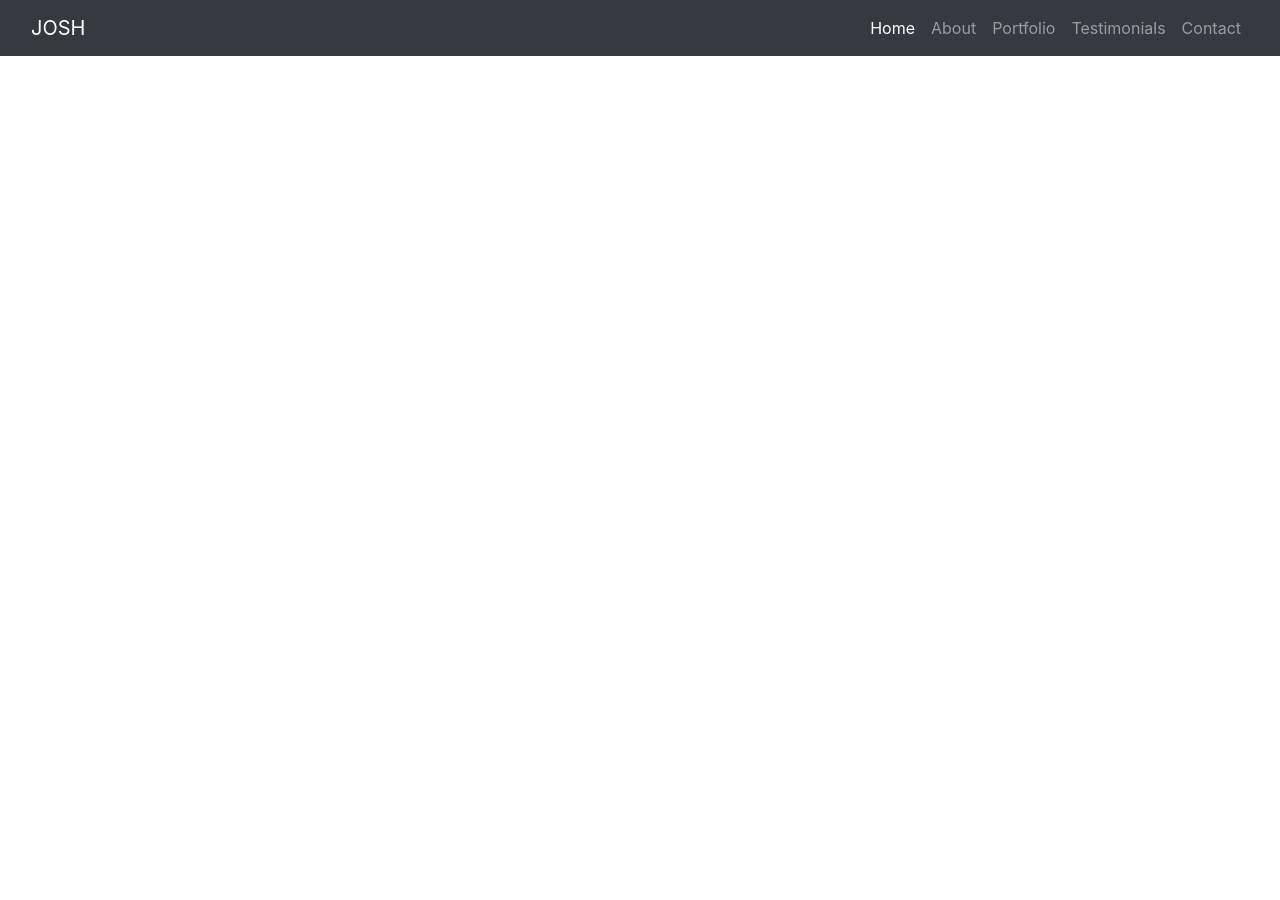
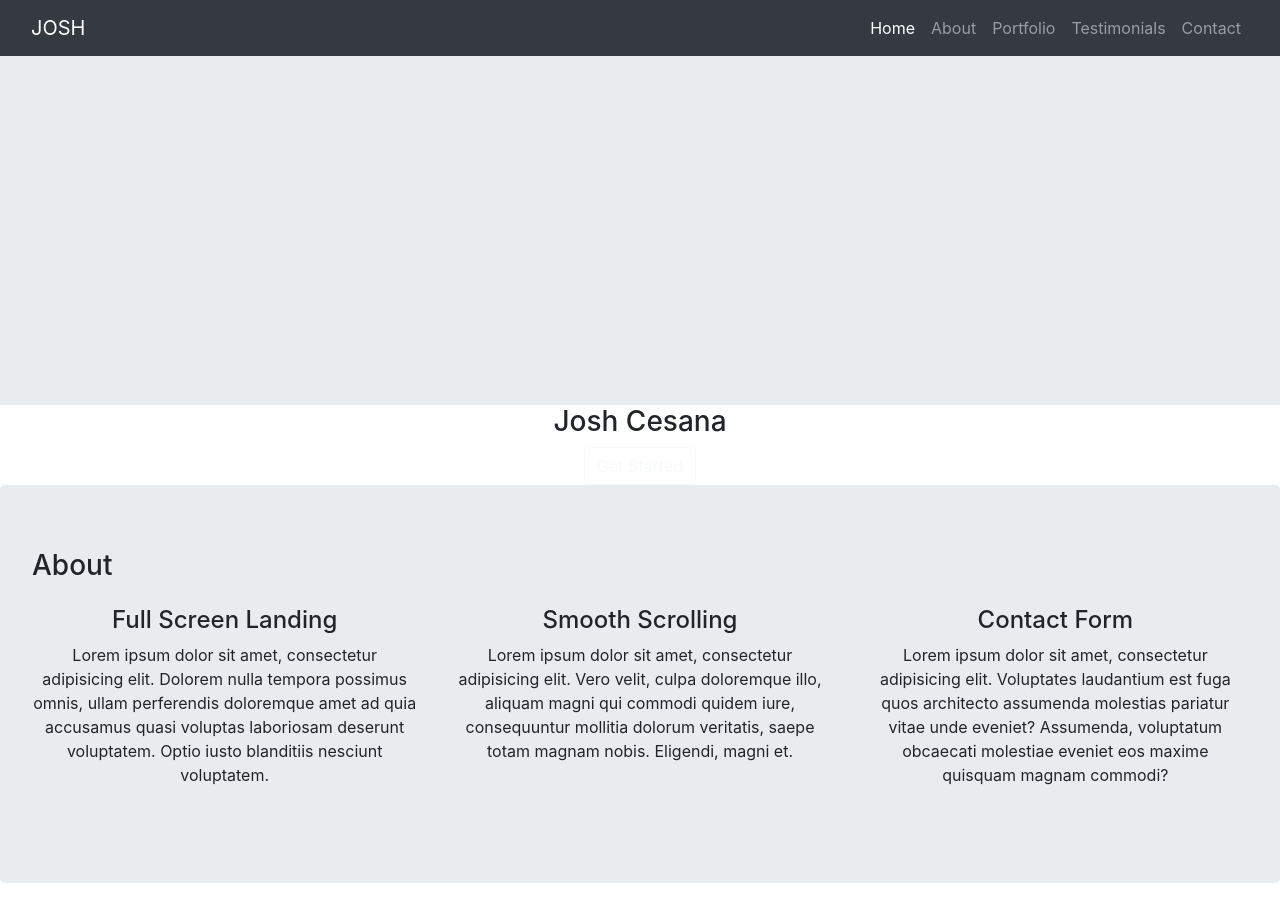
Before and after one commit to joshcesana/joshcesana.github.io, a Jekyll site: the page built from index.md, in a window 1280 px wide and 900 px high, scrolled down 495 px. Built offline with Jekyll 4.4.1, drawn with Linux system fonts in a browser that asks for light colours; before the commit the page ends 900 px from its top, so only the background shows below that.

Commit message:
Add landing page, about section

```diff
--- a/_layouts/home.html
+++ b/_layouts/home.html
@@ -43,6 +43,44 @@
 		</div>
 	</nav>
 
+
+	<!-- Start Landing Page -->
+	<div class="landing">
+		<div class="home-wrap">
+			<div class="home-inner"></div>
+		</div>
+	</div>
+
+
+	<!-- Start Landing Page Caption -->
+	<div class="caption center-block text-center">
+		<h3>Josh Cesana</h3>
+		<a href="#about" class="btn btn-outline-light">Get Started</a>
+	</div>
+
+
+	<!-- Start About Section -->
+	<div id="about">
+		<div class="jumbotron">
+			<h3 class="heading">About</h3>
+			<div class="row">
+				<div class="col-md-4 text-center">
+					<h4>Full Screen Landing</h4>
+					<p>Lorem ipsum dolor sit amet, consectetur adipisicing elit. Dolorem nulla tempora possimus omnis, ullam perferendis doloremque amet ad quia accusamus quasi voluptas laboriosam deserunt voluptatem. Optio iusto blanditiis nesciunt voluptatem.</p>
+				</div>
+				<div class="col-md-4 text-center">
+					<h4>Smooth Scrolling</h4>
+					<p>Lorem ipsum dolor sit amet, consectetur adipisicing elit. Vero velit, culpa doloremque illo, aliquam magni qui commodi quidem iure, consequuntur mollitia dolorum veritatis, saepe totam magnam nobis. Eligendi, magni et.</p>
+				</div>
+				<div class="col-md-4 text-center">
+					<h4>Contact Form</h4>
+					<p>Lorem ipsum dolor sit amet, consectetur adipisicing elit. Voluptates laudantium est fuga quos architecto assumenda molestias pariatur vitae unde eveniet? Assumenda, voluptatum obcaecati molestiae eveniet eos maxime quisquam magnam commodi?</p>
+				</div>
+			</div>
+		</div>
+	</div>
+
+
 	<!--- Script Source Files -->
 	<script src="https://code.jquery.com/jquery-3.3.1.slim.min.js"></script>
 	<script src="https://stackpath.bootstrapcdn.com/bootstrap/4.1.0/js/bootstrap.min.js"></script>
```
